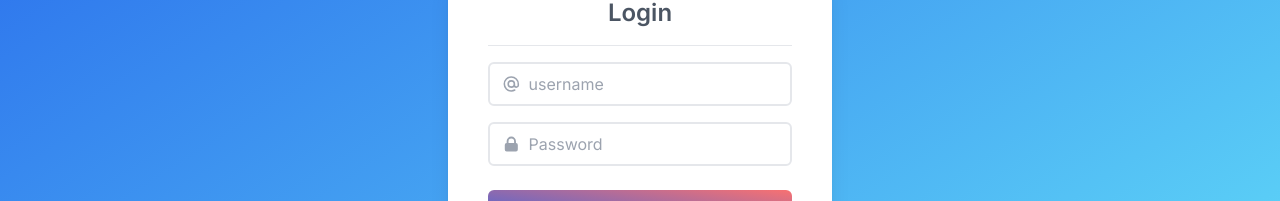
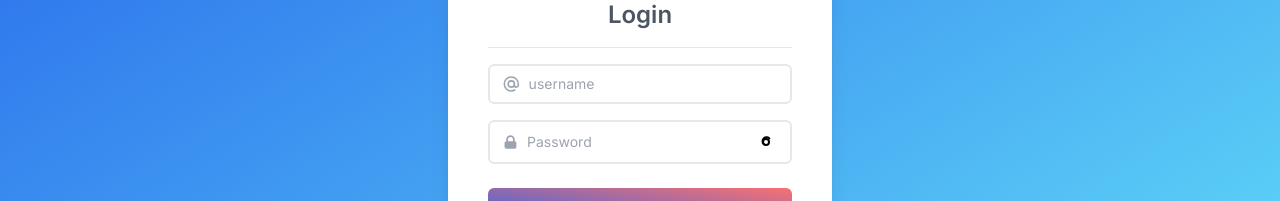
Before and after one commit to AhmadAzkia/kasir, a Next.js app: page / in a window 1280 px wide. Shown: the part 276-477 px from the top of the page. Built offline with nearby package versions, Linux system fonts and the light colour scheme.

Commit message:
tambah lihat password

```diff
--- a/src/pages/login/login.tsx
+++ b/src/pages/login/login.tsx
@@ -32,8 +32,8 @@ const LoginPages = () => {
                 />
               </svg>
               <input
-                className="pl-2 outline-none border-none w-full"
-                type="username"
+                className="pl-2 text-sm outline-none border-none w-full"
+                type="text"
                 name="username"
                 value=""
                 placeholder="username"
@@ -54,13 +54,63 @@ const LoginPages = () => {
                 />
               </svg>
               <input
-                className="pl-2 outline-none border-none w-full"
-                type="password"
+                className="pl-2 text-sm outline-none border-none w-full"
+                type={showPassword ? 'text' : 'password'}
                 name="password"
                 id=""
                 placeholder="Password"
                 required
               />
+              <button
+                type="button"
+                onClick={togglePasswordVisibility}
+                className=""
+              >
+                {showPassword ? (
+                  <svg
+                    xmlns="http://www.w3.org/2000/svg"
+                    className="h-6 w-6"
+                    fill="none"
+                    viewBox="0 0 24 24"
+                    stroke="currentColor"
+                  >
+                    <path
+                      strokeLinecap="round"
+                      strokeLinejoin="round"
+                      strokeWidth={2}
+                      d="M15.364 8.364a4 4 0 10-5.657 5.657"
+                    />
+                    <path
+                      strokeLinecap="round"
+                      strokeLinejoin="round"
+                      strokeWidth={2}
+                      d="M18 12a6 6 0 11-6-6"
+                    />
+                  </svg>
+                ) : (
+                  <svg
+                    xmlns="http://www.w3.org/2000/svg"
+                    className="h-6 w-6"
+                    fill="none"
+                    viewBox="0 0 24 24"
+                    stroke="currentColor"
+                  >
+                    <path
+                      strokeLinecap="round"
+                      strokeLinejoin="round"
+                      strokeWidth={2}
+                      d="M15.364 8.364a4 4 0 10-5.657 5.657"
+                    />
+                    <path
+                      strokeLinecap="round"
+                      strokeLinejoin="round"
+                      strokeWidth={2}
+                      d="M12 15a3 3 0 01-3-3 3 3 0 016 0 3 3 0 01-3 3z"
+                    />
+                  </svg>
+                )}
+              </button>
+
             </div>
           </div>
           <button
```
